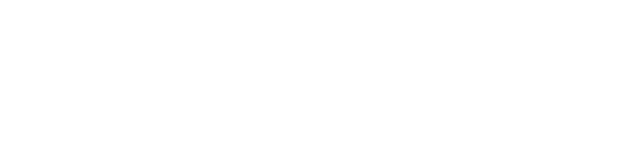
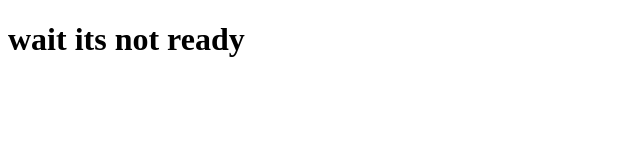
Before and after one commit to ljcui1/Lia-Cui-Games-Portfolio, a plain HTML site: page index.html in a window 1280 px wide. Shown: the whole page, without its empty margins (0-640 px from the left). Drawn offline with Linux system fonts and the light colour scheme.

Commit message:
not ready yet

```diff
--- a/index.html
+++ b/index.html
@@ -6,6 +6,6 @@
     <title>Document</title>
 </head>
 <body>
-
+    <h1>wait its not ready</h1>
 </body>
 </html>
```
